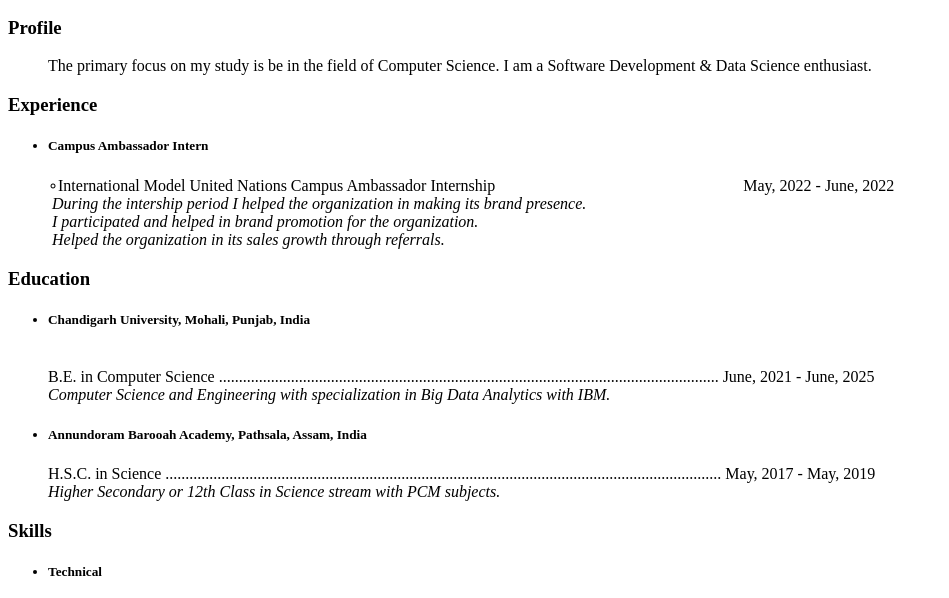
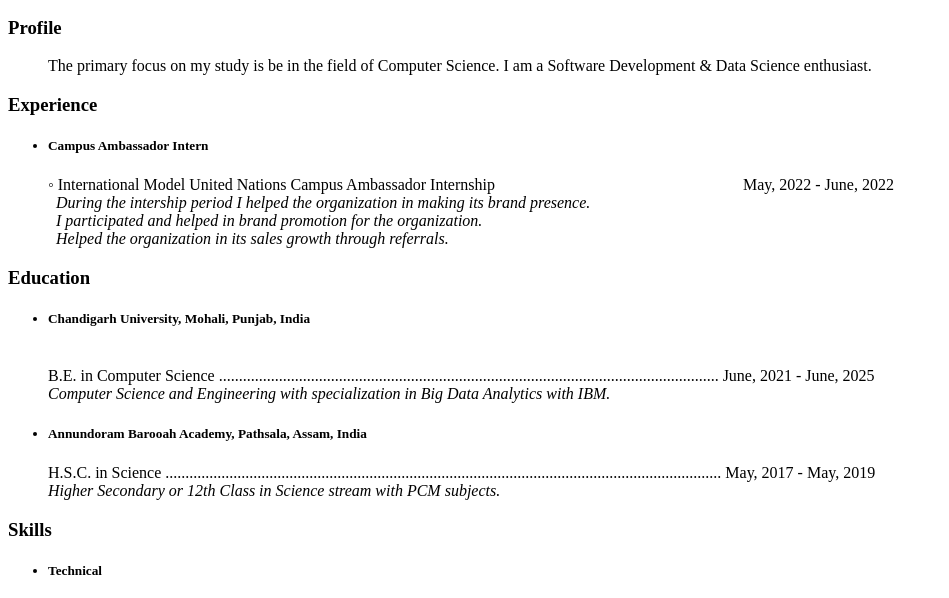
Before and after one commit to Ashish1100/CV, a plain HTML site: page index.html in a window 1280 px wide. Shown: the part 154-752 px from the top of the page, without its empty margins (0-949 px from the left). Drawn offline with Linux system fonts and the light colour scheme.

Commit message:
Update index.html

```diff
--- a/index.html
+++ b/index.html
@@ -19,10 +19,10 @@
 <h3>Experience</h3>
 <ul>
     <h5><li>Campus Ambassador Intern</li></h5>
-    <pr>∘International Model United Nations Campus Ambassador Internship&nbsp;&nbsp;&nbsp;&nbsp;&nbsp;&nbsp;&nbsp;&nbsp;&nbsp;&nbsp;&nbsp;&nbsp;&nbsp;&nbsp;&nbsp;&nbsp;&nbsp;&nbsp;&nbsp;&nbsp;&nbsp;&nbsp;&nbsp;&nbsp;&nbsp;&nbsp;&nbsp;&nbsp;&nbsp;&nbsp;&nbsp;&nbsp;&nbsp;&nbsp;&nbsp;&nbsp;&nbsp;&nbsp;&nbsp;&nbsp;&nbsp;&nbsp;&nbsp;&nbsp;&nbsp;&nbsp;&nbsp;&nbsp;&nbsp;&nbsp;&nbsp;&nbsp;&nbsp;&nbsp;&nbsp;&nbsp;&nbsp;&nbsp;&nbsp;&nbsp;&nbsp; May, 2022 - June, 2022</pr><br>
-    <em><pr>&nbsp;During the intership period I helped the organization in making its brand presence.</pr></em><br>
-    <em><pr>&nbsp;I participated and helped in brand promotion for the organization.</pr></em><br>
-    <em><pr>&nbsp;Helped the organization in its sales growth through referrals.</pr></em><br>
+    <pr>◦ International Model United Nations Campus Ambassador Internship&nbsp;&nbsp;&nbsp;&nbsp;&nbsp;&nbsp;&nbsp;&nbsp;&nbsp;&nbsp;&nbsp;&nbsp;&nbsp;&nbsp;&nbsp;&nbsp;&nbsp;&nbsp;&nbsp;&nbsp;&nbsp;&nbsp;&nbsp;&nbsp;&nbsp;&nbsp;&nbsp;&nbsp;&nbsp;&nbsp;&nbsp;&nbsp;&nbsp;&nbsp;&nbsp;&nbsp;&nbsp;&nbsp;&nbsp;&nbsp;&nbsp;&nbsp;&nbsp;&nbsp;&nbsp;&nbsp;&nbsp;&nbsp;&nbsp;&nbsp;&nbsp;&nbsp;&nbsp;&nbsp;&nbsp;&nbsp;&nbsp;&nbsp;&nbsp;&nbsp;&nbsp; May, 2022 - June, 2022</pr><br>
+    <em><pr>&nbsp;&nbsp;During the intership period I helped the organization in making its brand presence.</pr></em><br>
+    <em><pr>&nbsp;&nbsp;I participated and helped in brand promotion for the organization.</pr></em><br>
+    <em><pr>&nbsp;&nbsp;Helped the organization in its sales growth through referrals.</pr></em><br>
 
 </ul>
 <h3>Education</h3>
```
